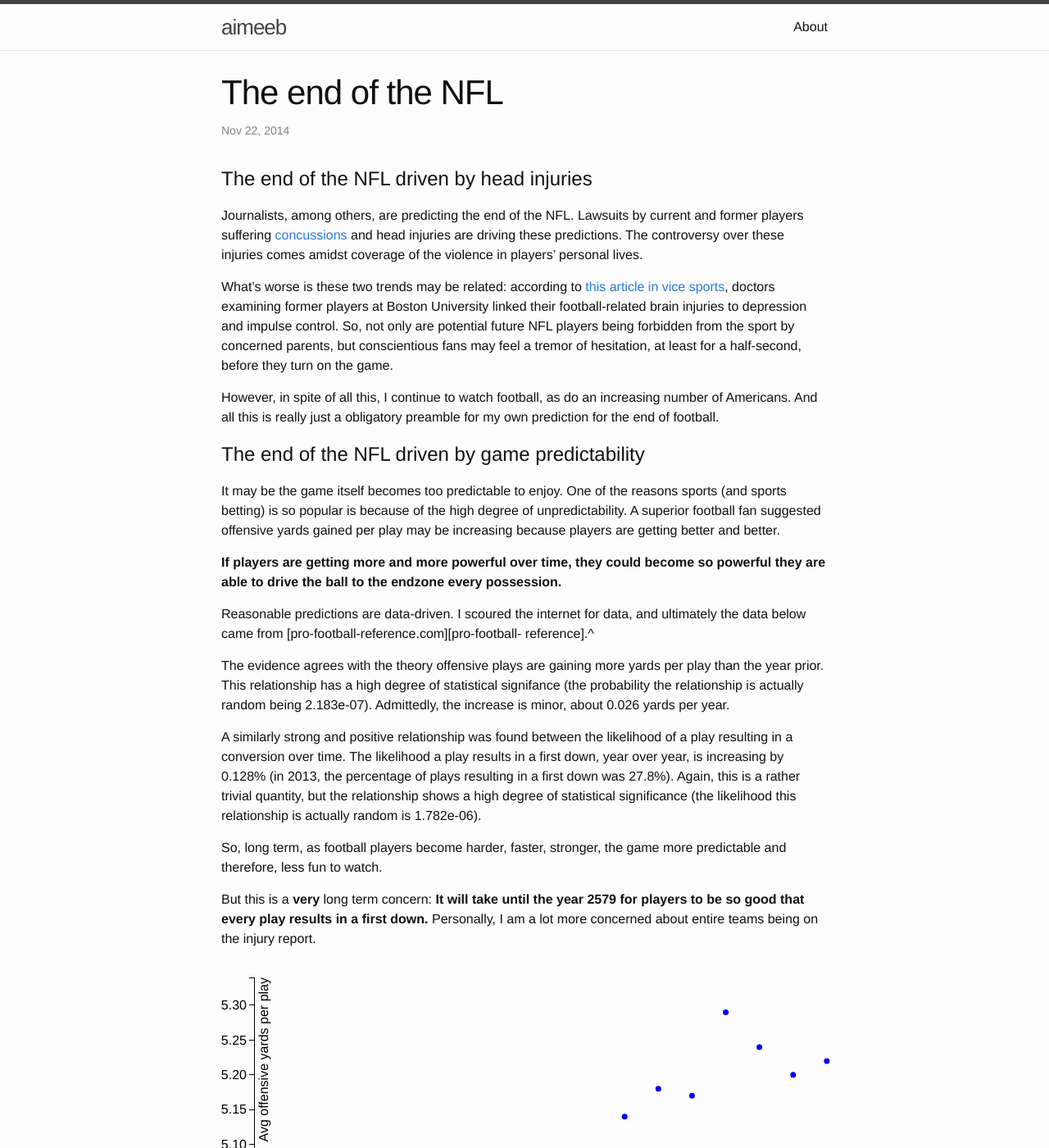
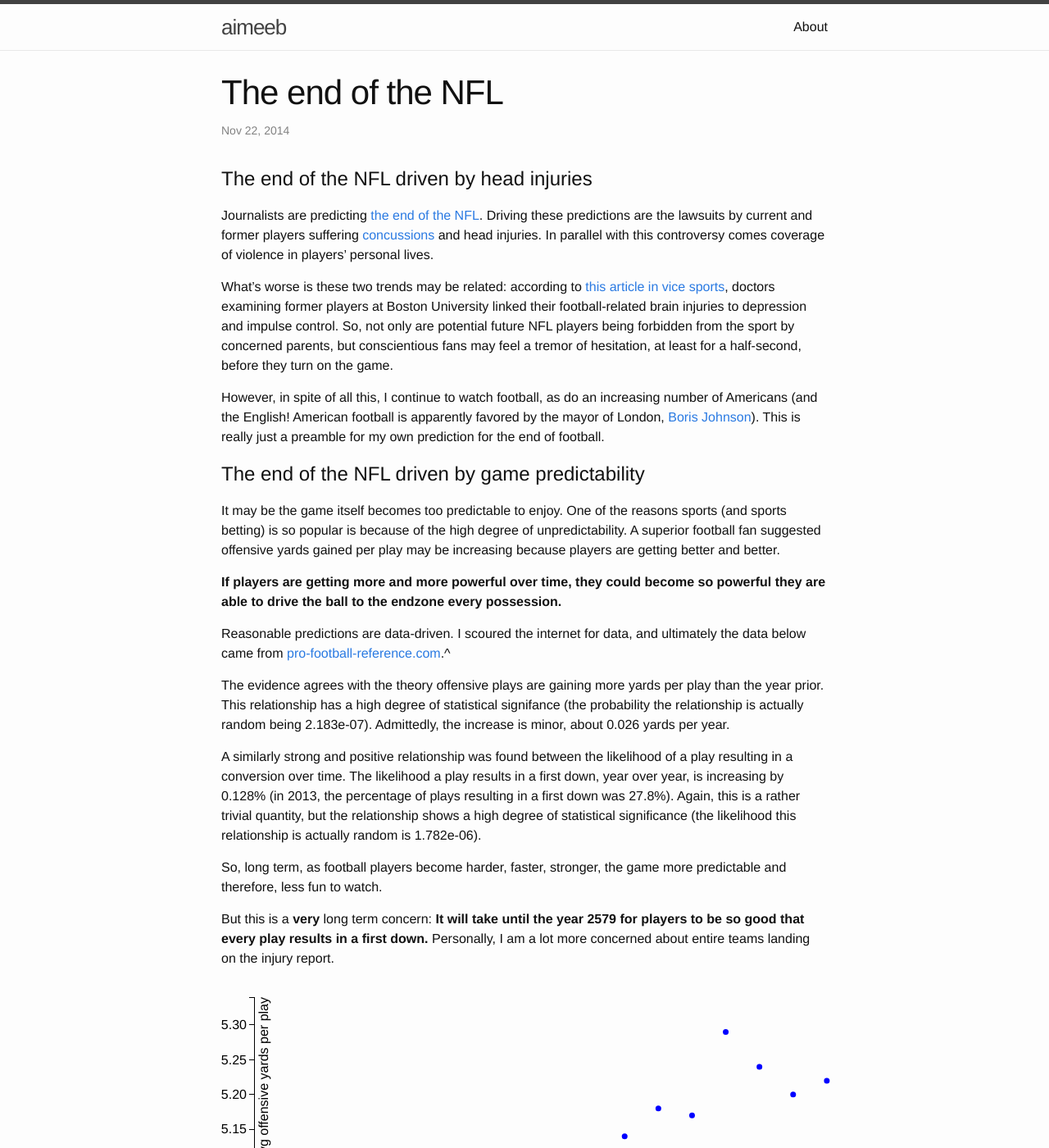
Before and after one commit to AimeeRose/aimeerose.github.io, a Jekyll site: the page built from _posts/2014-11-22-nfl-avg-yds-per-play.markdown, in a window 1280 px wide and 1400 px high. Shown: the whole window at 82% size. Built offline with Jekyll 4.4.1, drawn with Linux system fonts in a browser that asks for light colours.

Commit message:
Minor revisions

```diff
--- a/_posts/2014-11-22-nfl-avg-yds-per-play.markdown
+++ b/_posts/2014-11-22-nfl-avg-yds-per-play.markdown
@@ -9,10 +9,10 @@ customjs:
 
 # The end of the NFL driven by head injuries
 
-Journalists, among others, are predicting the end of the NFL. Lawsuits by
-current and former players suffering [concussions][wiki-concussions] and head
-injuries are driving these predictions. The controversy over these injuries
-comes amidst coverage of the violence in players' personal lives.
+Journalists are predicting [the end of the NFL][grantland]. Driving these
+predictions are the lawsuits by current and former players suffering
+[concussions][wiki-concussions] and head injuries. In parallel with this
+controversy comes coverage of violence in players' personal lives.
 
 What's worse is these two trends may be related: according to [this article in
 vice sports][vice-sports], doctors examining former players at Boston
@@ -22,8 +22,9 @@ from the sport by concerned parents, but conscientious fans may feel a tremor
 of hesitation, at least for a half-second, before they turn on the game.
 
 However, in spite of all this, I continue to watch football, as do an
-increasing number of Americans. And all this is really just a obligatory
-preamble for my own prediction for the end of football.
+increasing number of Americans (and the English! American football is
+apparently favored by the mayor of London, [Boris Johnson][nbc-sports]). This is really just
+a preamble for my own prediction for the end of football.
 
 # The end of the NFL driven by game predictability
 
@@ -36,8 +37,7 @@ play may be increasing because players are getting better and better.
 so powerful they are able to drive the ball to the endzone every possession.**
 
 Reasonable predictions are data-driven. I scoured the internet for data, and
-ultimately the data below came from [pro-football-reference.com][pro-football-
-reference].^
+ultimately the data below came from [pro-football-reference.com][pro-football-reference].^
 
 The evidence agrees with the theory offensive plays are gaining more yards per
 play than the year prior. This relationship has a high degree of statistical
@@ -57,7 +57,7 @@ more predictable and therefore, less fun to watch.
 
 But this is a **very** long term concern: **It will take until the year 2579
 for players to be so good that every play results in a first down.**
-Personally, I am a lot more concerned about entire teams being on the injury
+Personally, I am a lot more concerned about entire teams landing on the injury
 report.
 
 <style>
@@ -160,7 +160,7 @@ report.
                 tooltip.html(xValue(d) + ", " + yValue(d))
                      .style("position", "absolute")
                      .style("left", d3.event.x + "px")
-                     .style("top", d3.event.y + height + 190 + "px");
+                     .style("top", d3.event.y + height + 210 + "px");
             })
             .on("mouseout", function(d) {
                 tooltip.transition()
```
Also changed, not shown: other parts of _posts/2014-11-22-nfl-avg-yds-per-play.markdown (+2 -0 lines), 1 other file.
